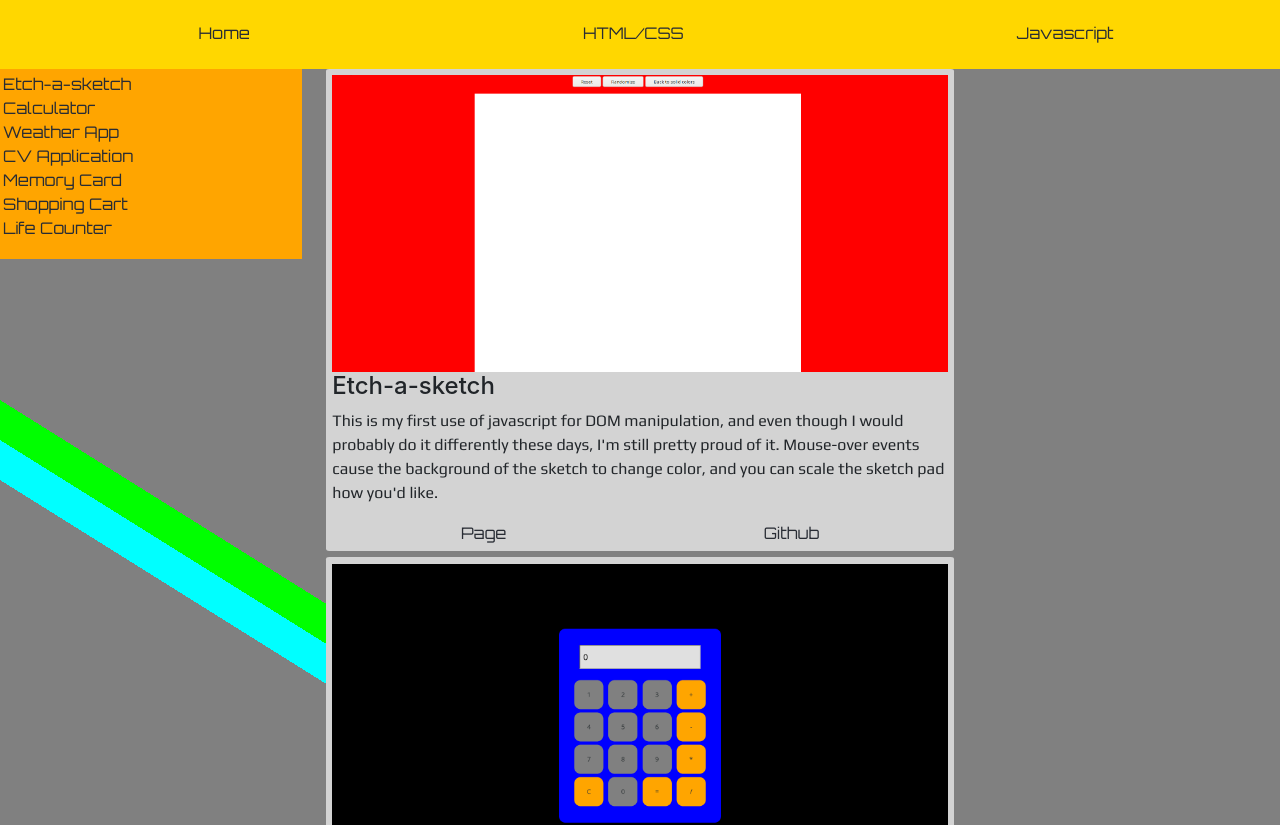
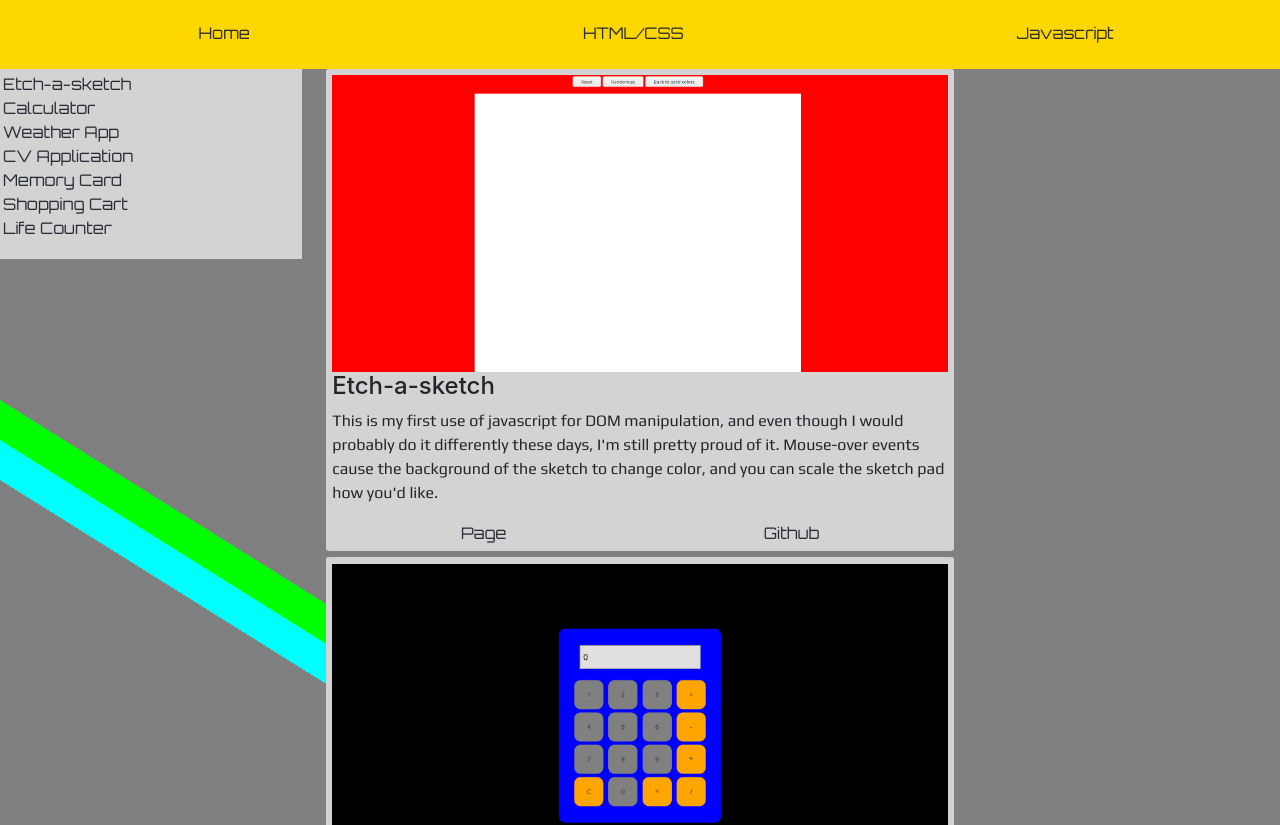
Before and after one commit to isaackelly0/job-app, a React (Create React App) app: page /javascript in a window 1280 px wide. Shown: the top 825 px of the page. Built offline with nearby package versions, Linux system fonts and the light colour scheme.

Commit message:
changed color

```diff
--- a/src/components/Sidebar.css
+++ b/src/components/Sidebar.css
@@ -1,8 +1,7 @@
 .scroll{
-    background-color: orange;
+    background-color: lightgrey;
     position: sticky;
     top:0;
-    /* left: 5; */
     padding: 1%;
 }
 .scroll ul{
```
